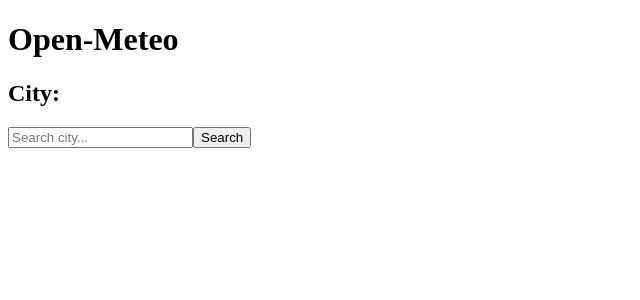
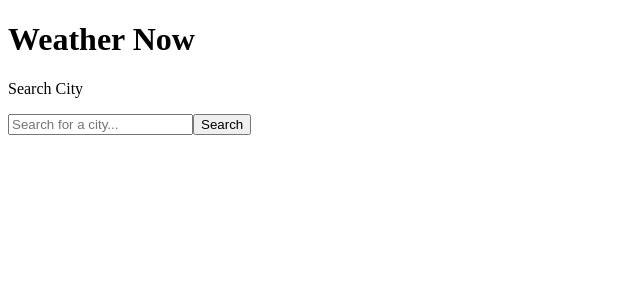
Before and after one commit to d-levchenko/wind-stream, a React (Vite) app: page / in a window 1280 px wide. Shown: the top 300 px of the page, without its empty margins (0-640 px from the left). Built offline with nearby package versions, Linux system fonts and the light colour scheme; no server answers.

Commit message:
City search logic changed; prepared to fetch weather from open API

```diff
--- a/src/components/App/App.tsx
+++ b/src/components/App/App.tsx
@@ -1,10 +1,18 @@
 import SearchCity from '../SearchCity/SearchCity';
+import WeatherInfo from '../WeatherInfo/WeatherInfo';
+
+import type { SelectedLocation } from '../../types/SelectedLocation';
+
+import { useState } from 'react';
 
 const App = () => {
+  const [location, setLocation] = useState<SelectedLocation | null>(null);
+
   return (
     <div>
-      <h1>Open-Meteo</h1>
-      <SearchCity />
+      <h1>Weather Now</h1>
+      <SearchCity onSelectLocation={setLocation} />
+      {location && <WeatherInfo location={location} />}
     </div>
   );
 };
--- a/src/components/SearchCity/SearchCity.tsx
+++ b/src/components/SearchCity/SearchCity.tsx
@@ -1,51 +1,49 @@
-import { useEffect, useState } from 'react';
-import fetchGeoByIP from '../../services/currentLocation';
-import fetchLocationByCity from '../../services/openMeteo';
+import { useState, useEffect } from 'react';
+
+import { fetchGeoByIP } from '../../services/geolocation';
+import { fetchLocationByCity } from '../../services/geocoding';
+
+import type { SelectedLocation } from '../../types/SelectedLocation';
 
 import toast, { Toaster } from 'react-hot-toast';
 
-type LocationData = {
-  name: string;
-  latitude: number;
-  longitude: number;
-};
+interface SearchCityProps {
+  onSelectLocation: (location: SelectedLocation) => void;
+}
 
-const SearchCity = () => {
-  const [location, setLocation] = useState<LocationData | null>(null);
-  const [search, setSearch] = useState('');
+const SearchCity = ({ onSelectLocation }: SearchCityProps) => {
+  const [search, setSearch] = useState<string>('');
 
   useEffect(() => {
     const loadInitial = async () => {
       try {
         const { city, latitude, longitude } = await fetchGeoByIP();
 
-        setLocation({
+        onSelectLocation({
           name: city,
           latitude,
           longitude,
         });
       } catch {
-        toast.error('Failed to detect location by IP');
+        toast.error(`Error: something went wrong while loading your location`);
       }
     };
 
     loadInitial();
-  }, []);
+  }, [onSelectLocation]);
 
   const handleSearch = async () => {
     try {
-      const geoData = await fetchLocationByCity(search);
+      const { results } = await fetchLocationByCity(search.trim());
 
-      if (!geoData?.results?.length) {
-        toast.error('Search field is empty or city name too short', {
-          position: 'top-center',
-        });
+      if (!results.length) {
+        toast.error('No results found');
         return;
       }
 
-      const { name, latitude, longitude } = geoData.results[0];
+      const { name, latitude, longitude } = results[0];
 
-      setLocation({
+      onSelectLocation({
         name,
         latitude,
         longitude,
@@ -53,23 +51,21 @@
 
       setSearch('');
     } catch {
-      toast.error('City not found');
+      toast.error(`Error: there no such city`);
     }
   };
 
   return (
     <div>
-      <h2>City: {location?.name}</h2>
-
-      <Toaster position="top-right" />
-
+      <p>Search City</p>
       <input
+        type="text"
         value={search}
         onChange={e => setSearch(e.target.value)}
-        placeholder="Search city..."
+        placeholder="Search for a city..."
       />
-
       <button onClick={handleSearch}>Search</button>
+      <Toaster />
     </div>
   );
 };
--- a/src/components/WeatherInfo/WeatherInfo.tsx
+++ b/src/components/WeatherInfo/WeatherInfo.tsx
@@ -0,0 +1,16 @@
+import type { SelectedLocation } from '../../types/SelectedLocation';
+
+interface WeatherInfoProps {
+  location: SelectedLocation;
+}
+
+const WeatherInfo = ({ location }: WeatherInfoProps) => {
+  return (
+    <div>
+      <h2>Weather Info</h2>
+      <p>Name: {location.name}</p>
+    </div>
+  );
+};
+
+export default WeatherInfo;
--- /dev/null
+++ b/src/types/SelectedLocation.ts
@@ -0,0 +1,5 @@
+export interface SelectedLocation {
+  name: string;
+  latitude: number;
+  longitude: number;
+}
```
Also changed, not shown: src/services/weather.ts (added, +23 -0 lines), src/types/weatherResponse.ts (added, +26 -0 lines), src/services/geocoding.ts (renamed from src/services/openMeteo.ts), src/services/geolocation.ts (renamed from src/services/currentLocation.ts).
